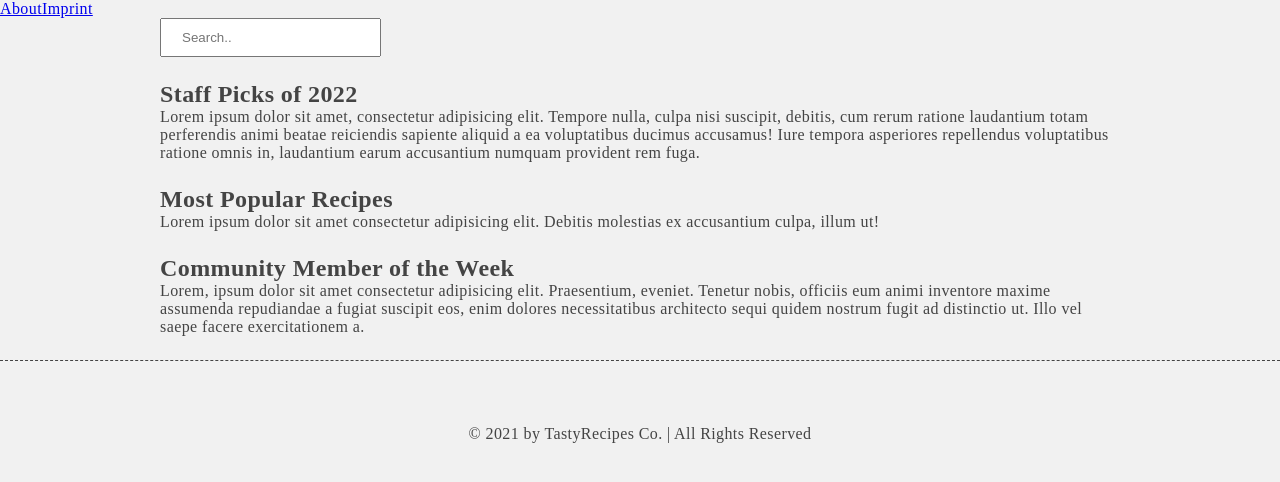
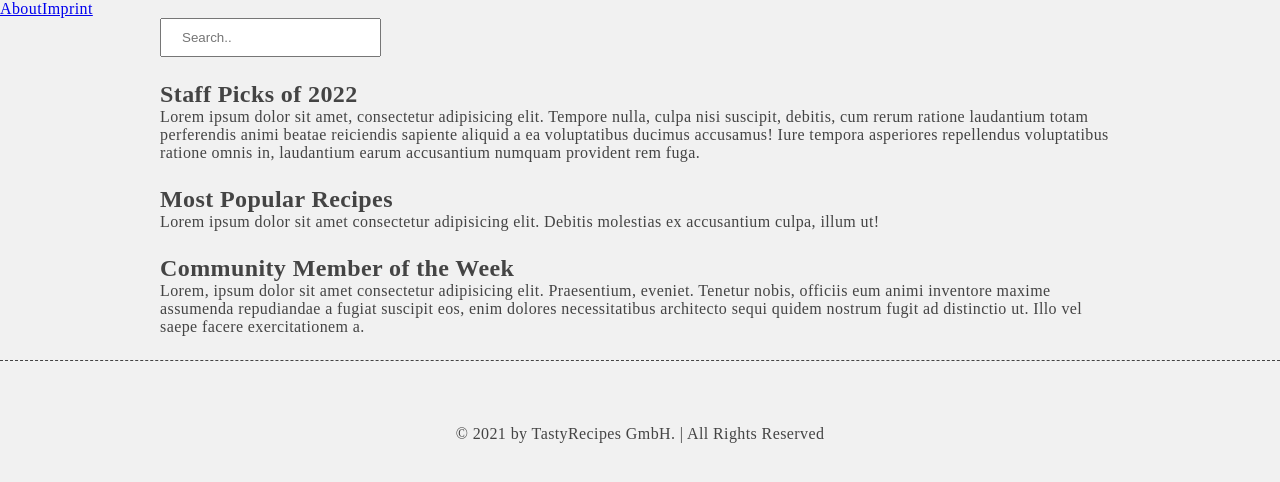
Before and after one commit to n8work/contentful-cookbook, a React (Create React App) app: page / in a window 1280 px wide. Shown: the top 482 px of the page. Built offline with nearby package versions, Linux system fonts and the light colour scheme.

Commit message:
Make footer more German

```diff
--- a/src/components/Footer.jsx
+++ b/src/components/Footer.jsx
@@ -1,5 +1,5 @@
 export default function Footer() {
   return <footer className="footer">
-    © 2021 by TastyRecipes Co. | All Rights Reserved
+    © 2021 by TastyRecipes GmbH. | All Rights Reserved
   </footer>;
 }
```
